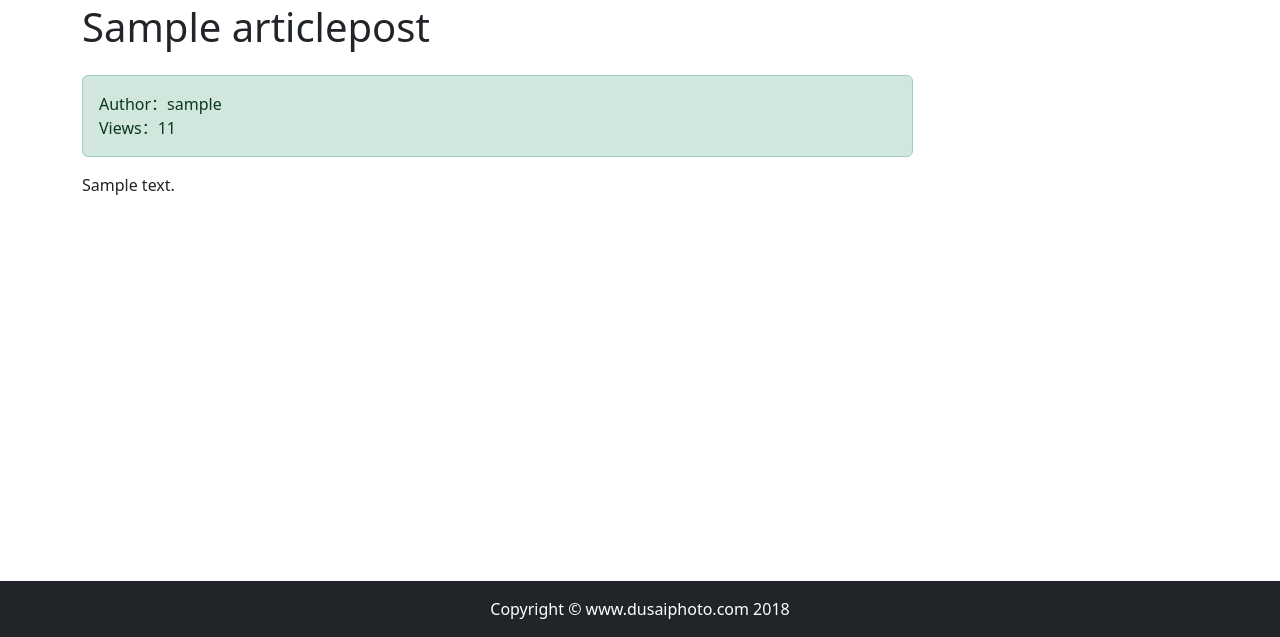
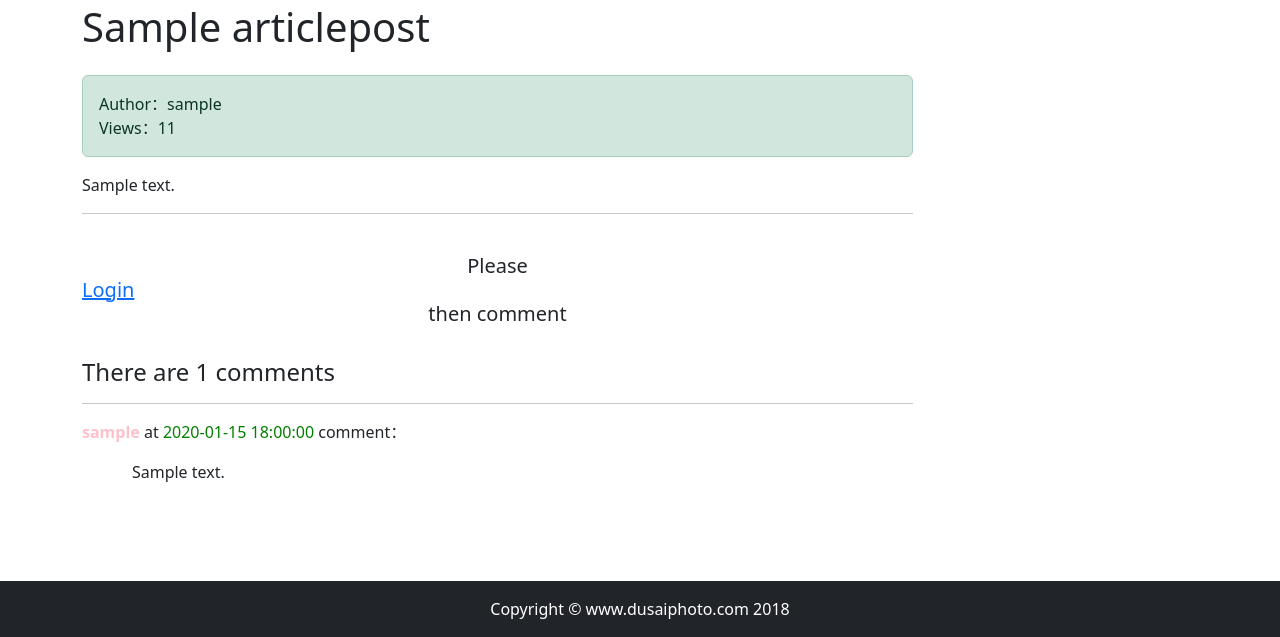
Before and after one commit to crazydiamondaz/django_blog_learn, a Django app: page /article/article-detail/1/ in a window 1280 px wide. Shown: the part 163-800 px from the top of the page. Run offline with Django 3.2, Linux system fonts and the light colour scheme; tables that the repository leaves empty hold one stand-in row (values such as "Sample post"); parts of the project's set-up code (start-up, migrations or seed data) failed here and were passed over; some libraries are stand-ins or nearby versions.

Commit message:
feat:article comment

```diff
--- a/article/models.py
+++ b/article/models.py
@@ -1,6 +1,7 @@
 from django.db import models
 from django.contrib.auth.models import User
 from django.utils import timezone
+from django.urls import reverse
 # Create your models here.
 
 class ArticlePost(models.Model):
@@ -16,3 +17,6 @@ class ArticlePost(models.Model):
 
     def __str__(self):
         return self.title
+
+    def get_absolute_url(self):
+        return reverse('article:article_detail',args=[self.id])
--- a/article/views.py
+++ b/article/views.py
@@ -7,6 +7,7 @@ from django.contrib.auth.decorators import login_required
 import markdown
 from django.core.paginator import Paginator
 from django.db.models import Q
+from comment.models import Comment
 # Create your views here.
 def article_list(request):
     search = request.GET.get('search')
@@ -43,13 +44,14 @@ def article_list(request):
 
 def article_detail(request,id):
     article = ArticlePost.objects.get(id=id)
+    comments = Comment.objects.filter(article=id)
     article.total_views += 1
     article.save(update_fields=['total_views'])
     md = markdown.Markdown(extensions=['markdown.extensions.extra',
                                         'markdown.extensions.codehilite',
                                         'markdown.extensions.toc',])
     article.body = md.convert(article.body)
-    context = {'article' : article, 'toc' : md.toc}
+    context = {'article' : article, 'toc' : md.toc,'comments':comments}
     return render(request,'article/detail.html',context)
 
 @login_required(login_url='/userprofile/login/')
--- a/comment/models.py
+++ b/comment/models.py
@@ -1,6 +1,6 @@
 from django.db import models
 from django.contrib.auth.models import User
-from ..article.models import ArticlePost
+from article.models import ArticlePost
 
 class Comment(models.Model):
     article = models.ForeignKey(
@@ -11,10 +11,10 @@ class Comment(models.Model):
     user = models.ForeignKey(
         User,
         on_delete=models.CASCADE,
-        releated_name='comments'
+        related_name='comments'
     )
     body = models.TextField()
-    created = models.DataTimeField(auto_now_add=True)
+    created = models.DateTimeField(auto_now_add=True)
 
     class Meta:
         ordering = ('created',)
--- /dev/null
+++ b/comment/urls.py
@@ -0,0 +1,6 @@
+from django.urls import path
+from . import views
+app_name = 'comment'
+urlpatterns =[
+    path('post-comment/<int:article_id>/',views.post_comment,name='post_comment'),
+]
--- a/templates/article/detail.html
+++ b/templates/article/detail.html
@@ -56,6 +56,62 @@
             <div class="col-12">
                 <p>{{ article.body|safe }}</p>
             </div>
+            <!-- post comment -->
+            <hr>
+                {% if user.is_authenticated %}
+                    <div>
+                        <form
+                            action="{% url 'comment:post_comment' article.id %}"
+                            method="POST"
+                        >
+                        {% csrf_token %}
+                            <div class="form-group">
+                                <label for="body">
+                                    <strong>
+                                        Comment：
+                                    </strong>
+                                </label>
+                                <textarea
+                                    type="text"
+                                    class="form-control"
+                                    id="body"
+                                    name="body"
+                                    rows="2"></textarea>
+                            </div>
+                            <!-- Submit Button -->
+                            <button type="submit" class="btn btn-primary ">Submit</button>
+                        </form>
+                    </div>
+                    <br>
+                {% else %}
+                    <br>
+                    <h5 class="row justify-content-center">
+                        Please <a href="{% url 'userprofile:login' %}">Login</a> then comment
+                    </h5>
+                    <br>
+                {% endif %}
+
+
+
+                <!-- display comment -->
+                <h4>There are {{ comments.count }} comments</h4>
+                <div>
+                    {% for comment in comments %}
+                        <hr>
+                        <p>
+                            <strong style="color: pink">
+                                {{ comment.user }}
+                            </strong> at
+                            <span style="color: green">
+                                {{ comment.created|date:"Y-m-d H:i:s" }}
+                            </span> comment：
+                        </p>
+                        <pre style="font-family: inherit; font-size: 1em;">
+            {{ comment.body }}</pre>
+                    {% endfor %}
+                </div>
+            </div>
+
         </div>
     </div>
 
```
Also changed, not shown: comment/forms.py (added, +7 -0 lines), comment/views.py (+22 -2 lines).
